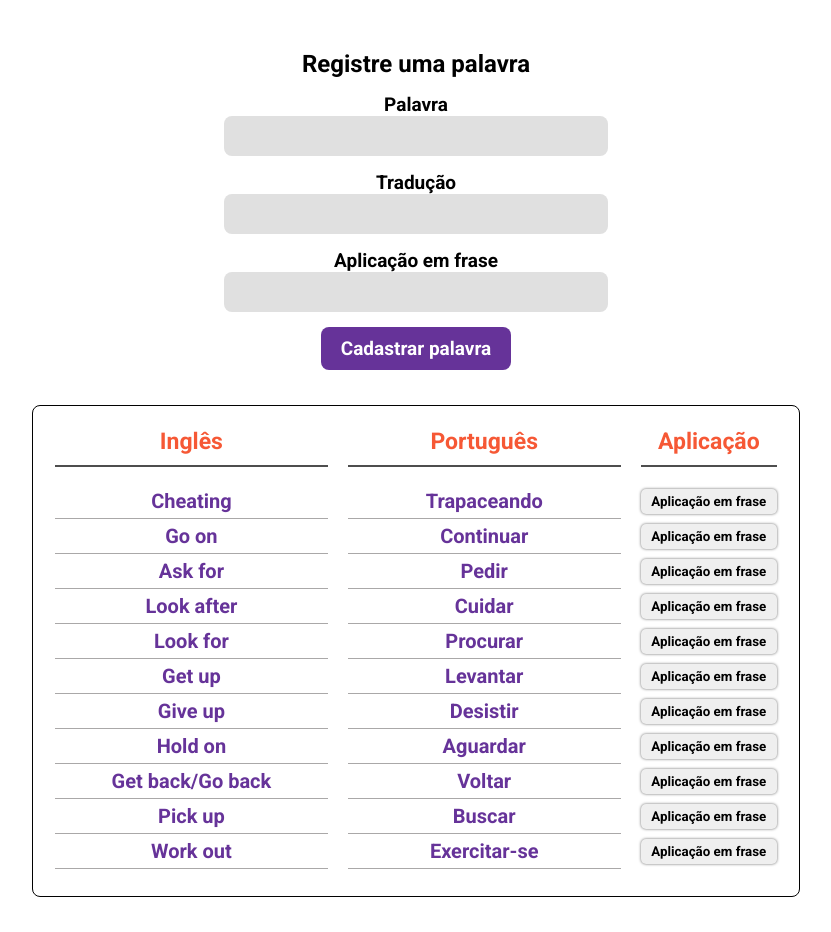
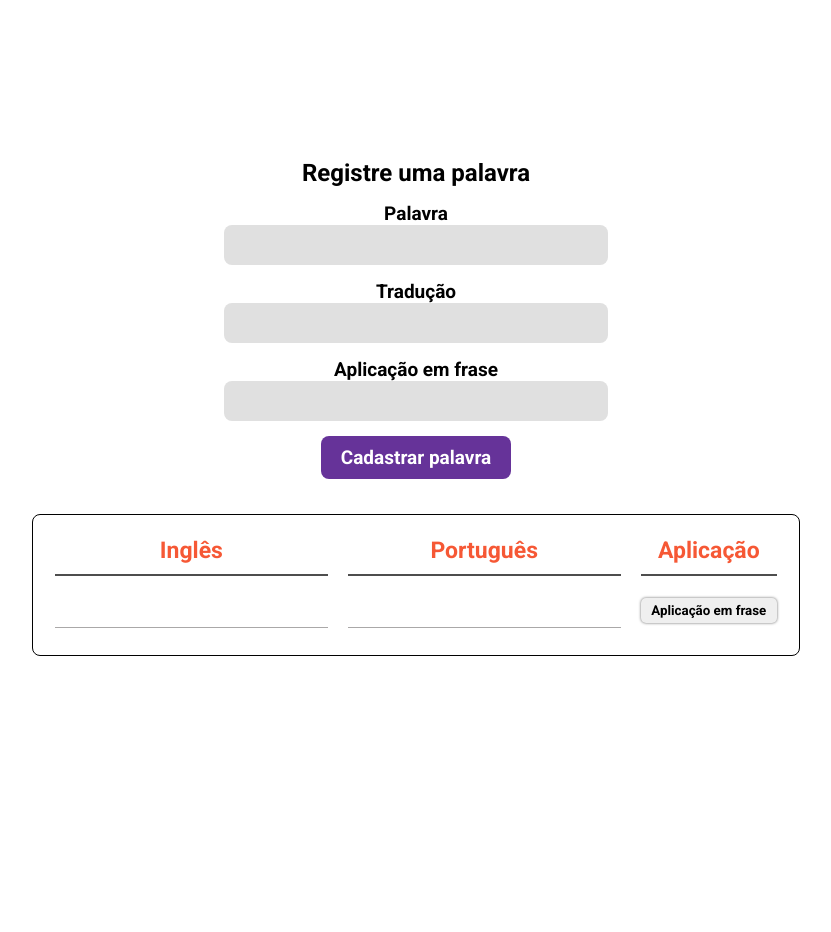
Before and after one commit to Adrianodbs/ingl-s-react, a React (Create React App) app: page / in a window 1280 px wide. Shown: the whole page, without its empty margins (224-1055 px from the left). After the commit the page ends 800 px from the top, so only its background shows below. Built offline with nearby package versions, Linux system fonts and the light colour scheme.

Commit message:
inicio do submit

```diff
--- a/src/pages/dicionario/index.jsx
+++ b/src/pages/dicionario/index.jsx
@@ -9,28 +9,43 @@ function DicionarioPage() {
   const [showPostModal, setShowPostModal] = useState(false)
   const [detail, setDetail] = useState()
 
-  function togglePostModal (item){
+  const [palavra, setPalavra] =useState('')
+  const [traducao, setTraducao] =useState('')
+  const [uso, setUso] =useState('')
+
+
+  function togglePostModal (){
     setShowPostModal(!showPostModal)
-    setDetail(item)
+    setDetail()
   }
+
+  function enviarPalavra (e){
+    e.preventDefault()
+    console.log(traducao)
+
+    setPalavra('')
+    setTraducao('')
+    setUso('')
+  }
+
   return (
     <div className="tabela-content">
-      <form className='formulario'>
+      <form className='formulario' onSubmit={enviarPalavra}>
         <h2>Registre uma palavra</h2>
         <div className='campo-input'>
           <label htmlFor="palavra">Palavra</label>
-          <input id='palavra' type="text" />
+          <input id='palavra' type="text" value={palavra} onChange={e => setPalavra(e.target.value)} />
         </div>
         <div className='campo-input'>
           <label htmlFor="traducao">Tradução</label>
-          <input id='traducao' type="text" />
+          <input id='traducao' type="text" value={traducao} onChange={e => setTraducao(e.target.value)} />
         </div>
         <div className='campo-input'>
           <label htmlFor="aplicacao">Aplicação em frase</label>
-          <input id='aplicacao' type="text" />
+          <input id='aplicacao' type="text" value={uso} onChange={e => setUso(e.target.value)} />
         </div>
 
-        <button>Cadastrar palavra</button>
+        <button type='submit'>Cadastrar palavra</button>
       </form>
         <table className="tabela">
           <thead>
@@ -41,15 +56,12 @@ function DicionarioPage() {
             </tr>
           </thead>
           <tbody className="tabela-dicionario">
-            {dicionario.map(item=>{
-              return(
                 <tr>
-                  <td>{item.Palavra}</td>
-                  <td>{item.Traducao}</td>
-                  <button onClick={(()=> togglePostModal(item))}>Aplicação em frase</button>
+                  <td>{palavra}</td>
+                  <td>{traducao}</td>
+                  <button onClick={(()=> togglePostModal())}>Aplicação em frase</button>
                 </tr>
-              )
-            })}
+
           </tbody>
         </table>
         {showPostModal && (
```
